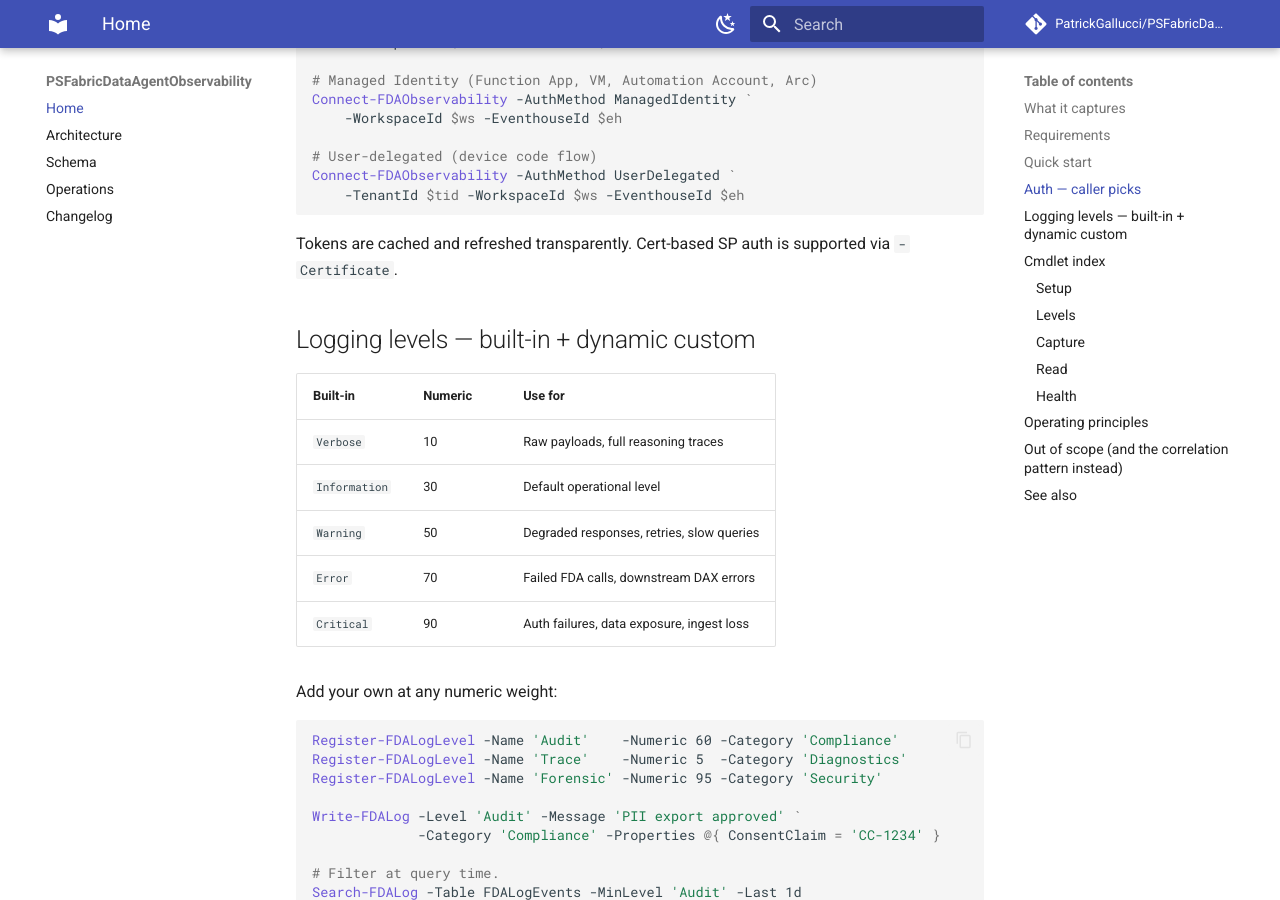
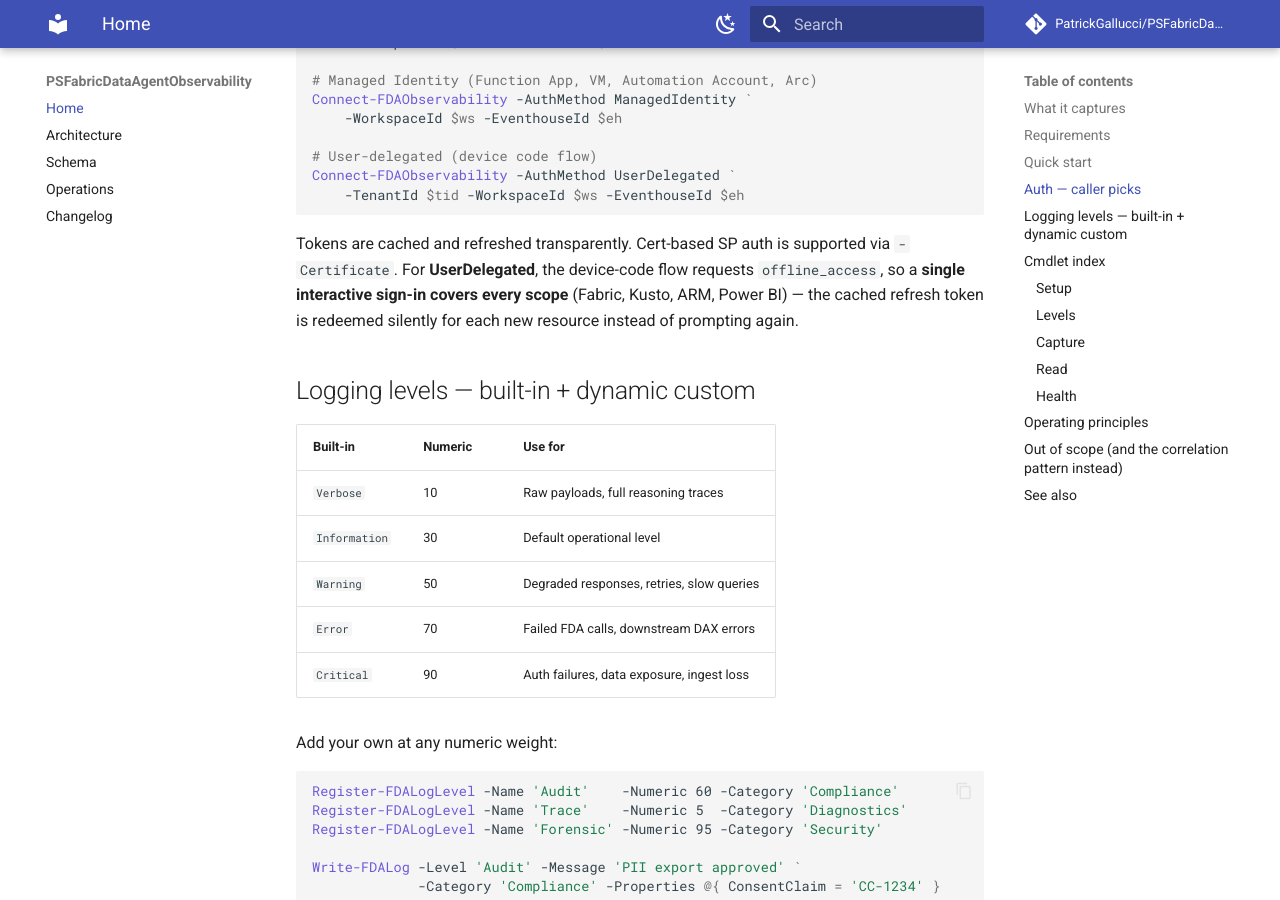
Before and after one commit to PatrickGallucci/PSFabricDataAgentObservability, an MkDocs documentation site: the page built from docs/README.md, in a window 1280 px wide and 900 px high, scrolled down 2133 px. Built offline with MkDocs 1.6.1 and Material for MkDocs 9.7.7, drawn with Linux system fonts in a browser that asks for light colours; comment, search, counter and statistics services are not loaded.

Commit message:
feat: reuse refresh token so one UserDelegated sign-in covers all scopes
Device-code sign-in now requests offline_access; the returned refresh token is
cached in module state and redeemed silently (refresh_token grant) for every
subsequent scope (Kusto, ARM, Power BI, M365 audit) instead of prompting for a
new device code per scope. Refresh tokens rotate on use and are cleared on
Disconnect. Token acquisition factored into private Get-FDAUserDelegatedToken.
Adds Mock-based tests for silent refresh and the tenant prompt. Release v1.2.0.

Co-Authored-By: Claude Opus 4.8 (1M context) <noreply@anthropic.com>

````diff
--- a/docs/README.md
+++ b/docs/README.md
@@ -77,7 +77,7 @@ Connect-FDAObservability -AuthMethod UserDelegated `
     -TenantId $tid -WorkspaceId $ws -EventhouseId $eh
 ```
 
-Tokens are cached and refreshed transparently. Cert-based SP auth is supported via `-Certificate`.
+Tokens are cached and refreshed transparently. Cert-based SP auth is supported via `-Certificate`. For **UserDelegated**, the device-code flow requests `offline_access`, so a **single interactive sign-in covers every scope** (Fabric, Kusto, ARM, Power BI) — the cached refresh token is redeemed silently for each new resource instead of prompting again.
 
 ## Logging levels — built-in + dynamic custom
 
````
Also changed, not shown: CHANGELOG.md (+10 -0 lines), 6 other files.
